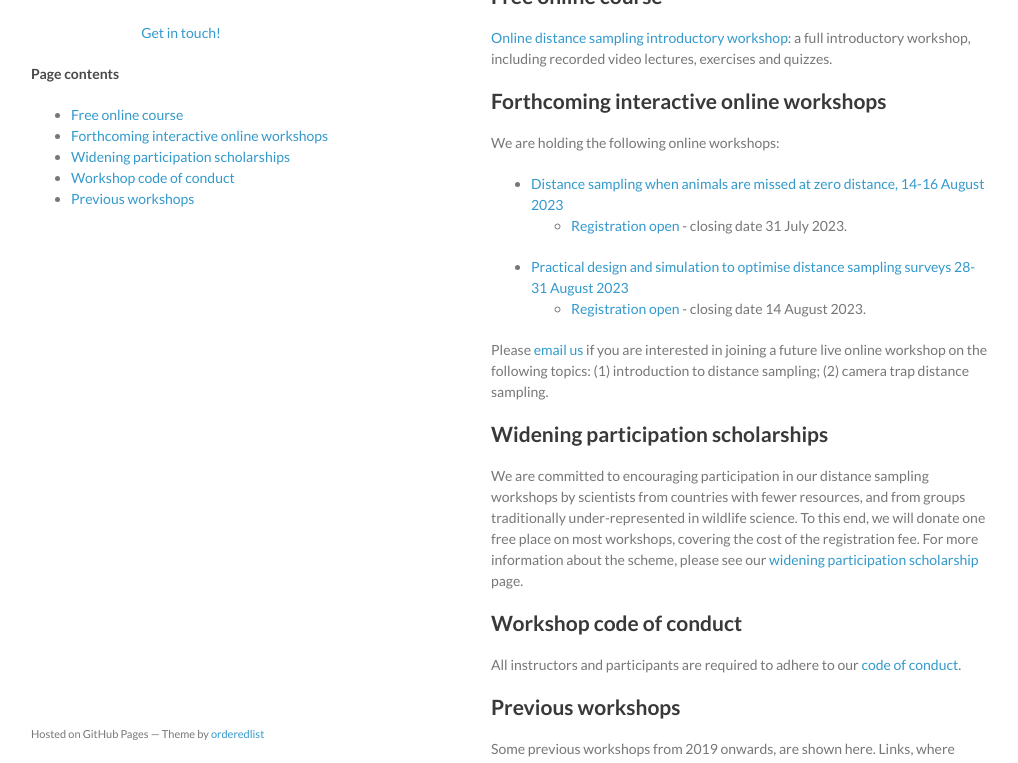
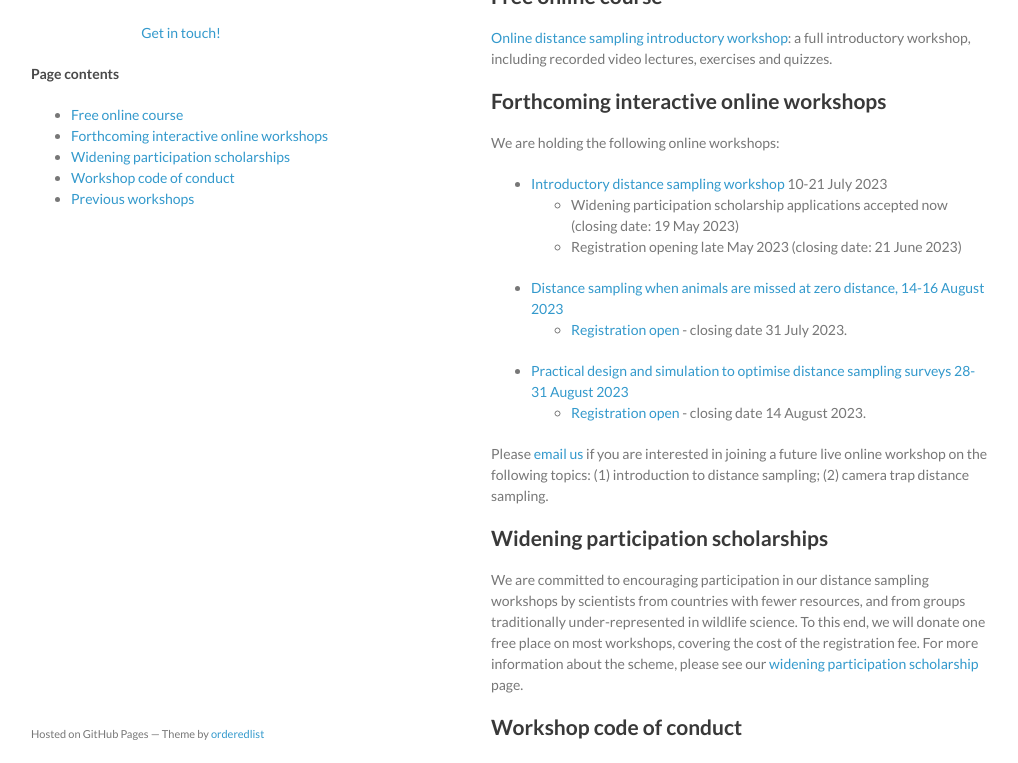
Before and after one commit to distanceworkshops/distanceworkshops.github.io, a Jekyll site: the page built from index.md, in a window 1280 px wide and 900 px high, cut to the strip 137-900 px from the top of the window. Shown: the whole strip, without its empty margins (129-1147 px from the left). Built offline with Jekyll 4.4.1, drawn with Linux system fonts in a browser that asks for light colours.

Commit message:
first notice Jul23 intro workshop

```diff
--- a/index.md
+++ b/index.md
@@ -15,6 +15,9 @@ Here you can find content for distance sampling workshops including slides, exer
 
 We are holding the following online workshops:
 
+- [Introductory distance sampling workshop](intro-jul-2023) 10-21 July 2023
+  - Widening participation scholarship applications accepted now (closing date: 19 May 2023)
+  - Registration opening late May 2023 (closing date: 21 June 2023)
 - [Distance sampling when animals are missed at zero distance, 14-16 August 2023](https://workshops.distancesampling.org/mrds-aug-2023)
   - [Registration open](https://onlineshop.st-andrews.ac.uk/conferences-and-events/events/creem/online-workshop-distance-sampling-when-animals-are-missed-at-zero-distance-1416th-august-2023) - closing date 31 July 2023.
 - [Practical design and simulation to optimise distance sampling surveys 28-31 August 2023](https://workshops.distancesampling.org/design-aug-2023)
```
